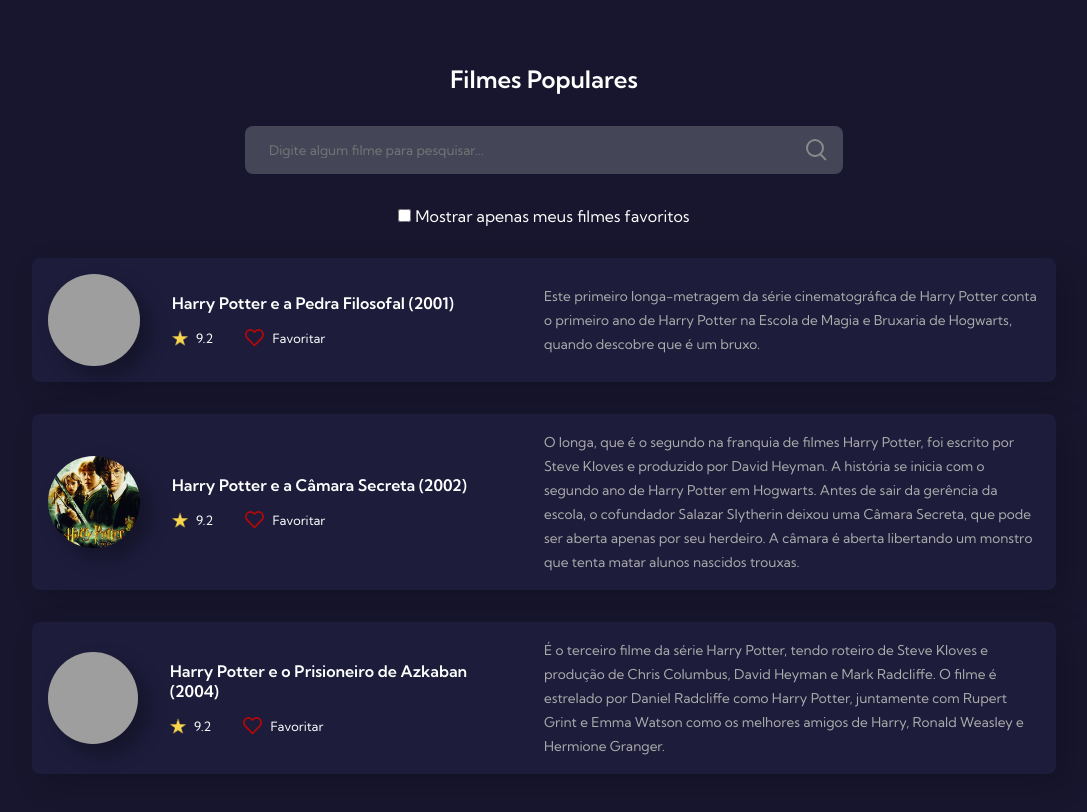
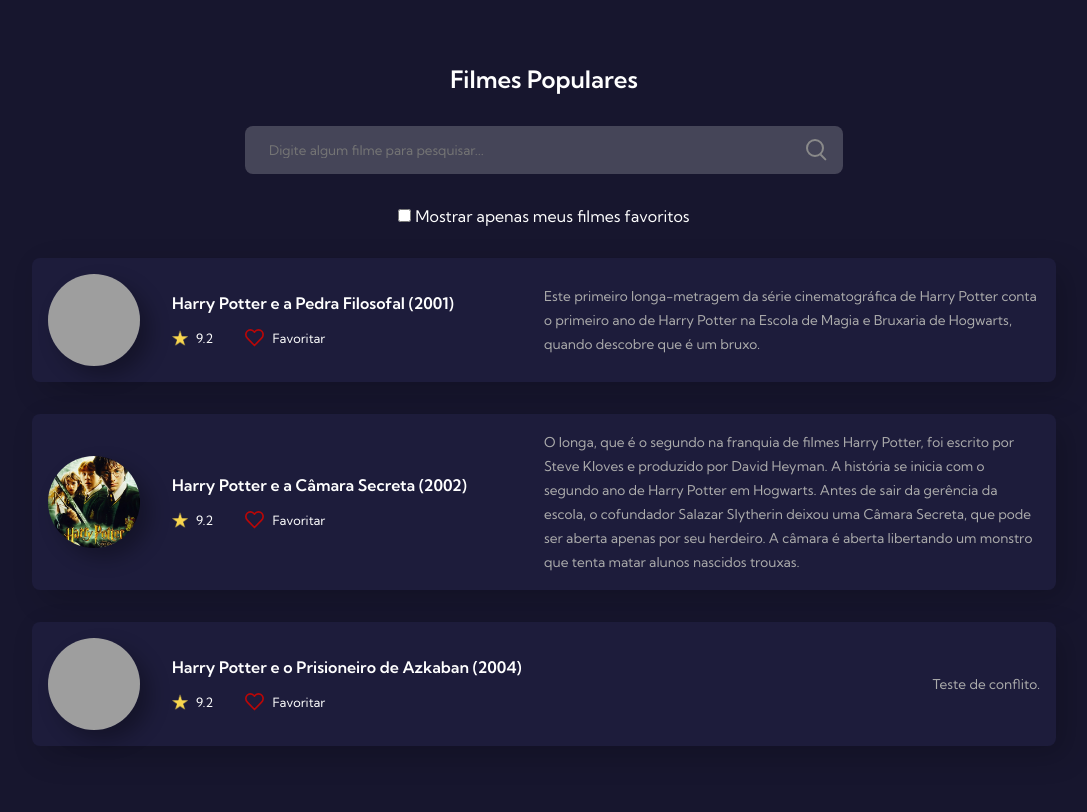
Before and after one commit to dougahasu/7DaysOfCode, a plain HTML site: page index.html in a window 1280 px wide. Shown: the whole page, without its empty margins (96-1183 px from the left). Drawn offline with Linux system fonts and the light colour scheme; grey boxes are pictures that could not be loaded.

Commit message:
Alteração para conflito

```diff
--- a/index.html
+++ b/index.html
@@ -90,7 +90,7 @@
           </div>
         </div>
         <div class="movie-description">
-          <span>É o terceiro filme da série Harry Potter, tendo roteiro de Steve Kloves e produção de Chris Columbus, David Heyman e Mark Radcliffe. O filme é estrelado por Daniel Radcliffe como Harry Potter, juntamente com Rupert Grint e Emma Watson como os melhores amigos de Harry, Ronald Weasley e Hermione Granger.</span>
+          <span>Teste de conflito.</span>
         </div>
       </div>
     </div>
```
